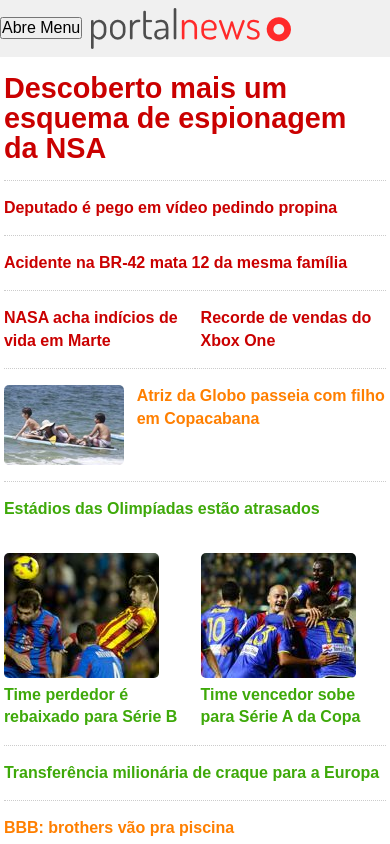
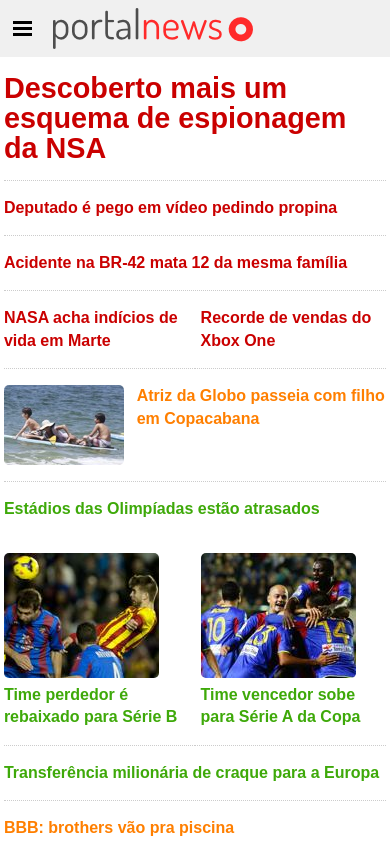
Before and after one commit to guerradaniel/design-responsivo-portalnews, a plain HTML site: page index.html in a window 390 px wide. Shown: the top 844 px of the page. Drawn offline with Linux system fonts and the light colour scheme.

Commit message:
Inseri botão de menu responsivo no abrir e fechar menu

```diff
--- a/css/exercicios.css
+++ b/css/exercicios.css
@@ -121,3 +121,37 @@ header {
         display: none;
     }
 }
+
+.menu-abrir,
+.menu-fechar {
+    background: none;
+    border: 0;
+    outline: 0;
+    -webkit-apparence: none;
+    font-size: 1.6em;
+    text-indent: -999em;
+}
+
+.menu-abrir {
+    height: 0;
+    width: .75em;
+    padding-top: .125em;
+    border-top: .375em double #000;
+    border-bottom: .125em solid #000;
+    vertical-align: middle;
+    margin: .5em;
+}
+
+.menu-fechar {
+    position: relative;
+    height: 1em;
+    width: 1em;
+}
+
+.menu-fechar:before {
+    content: '\00D7';
+    position: absolute;
+    top: 0;
+    left: 0;
+    text-indent: 0;
+}
```
